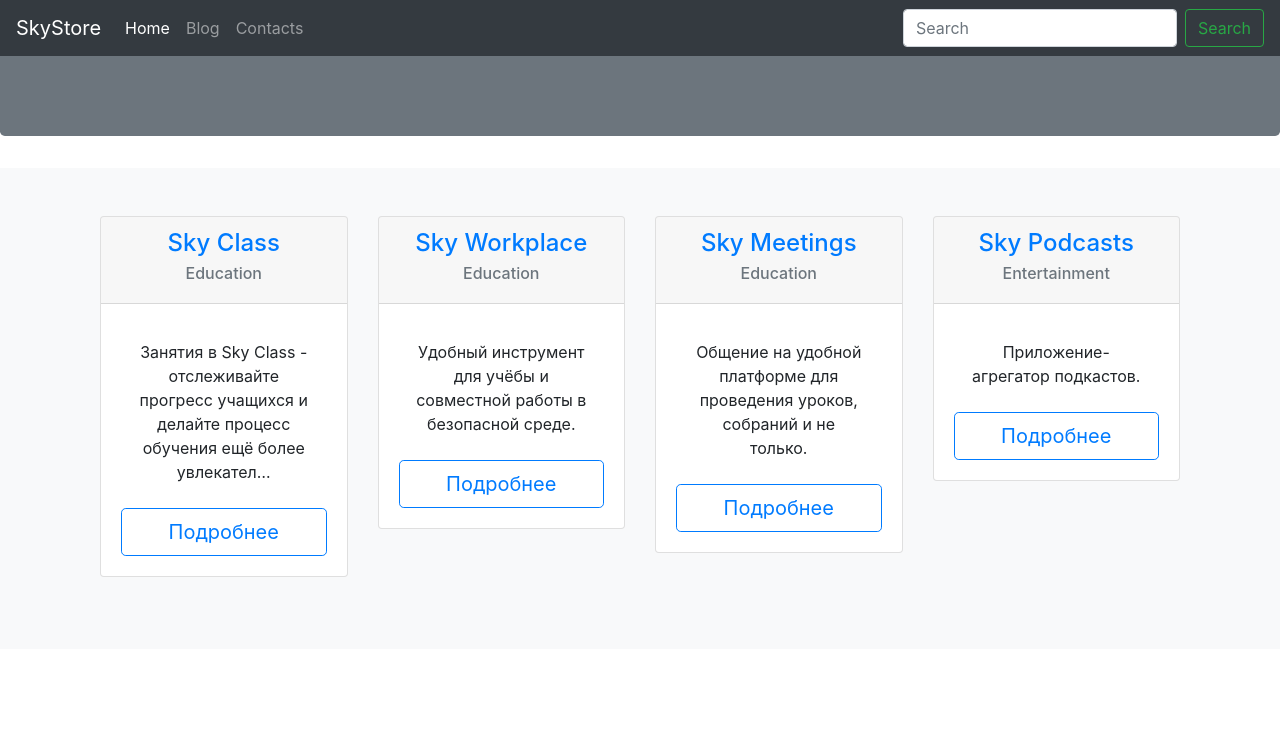
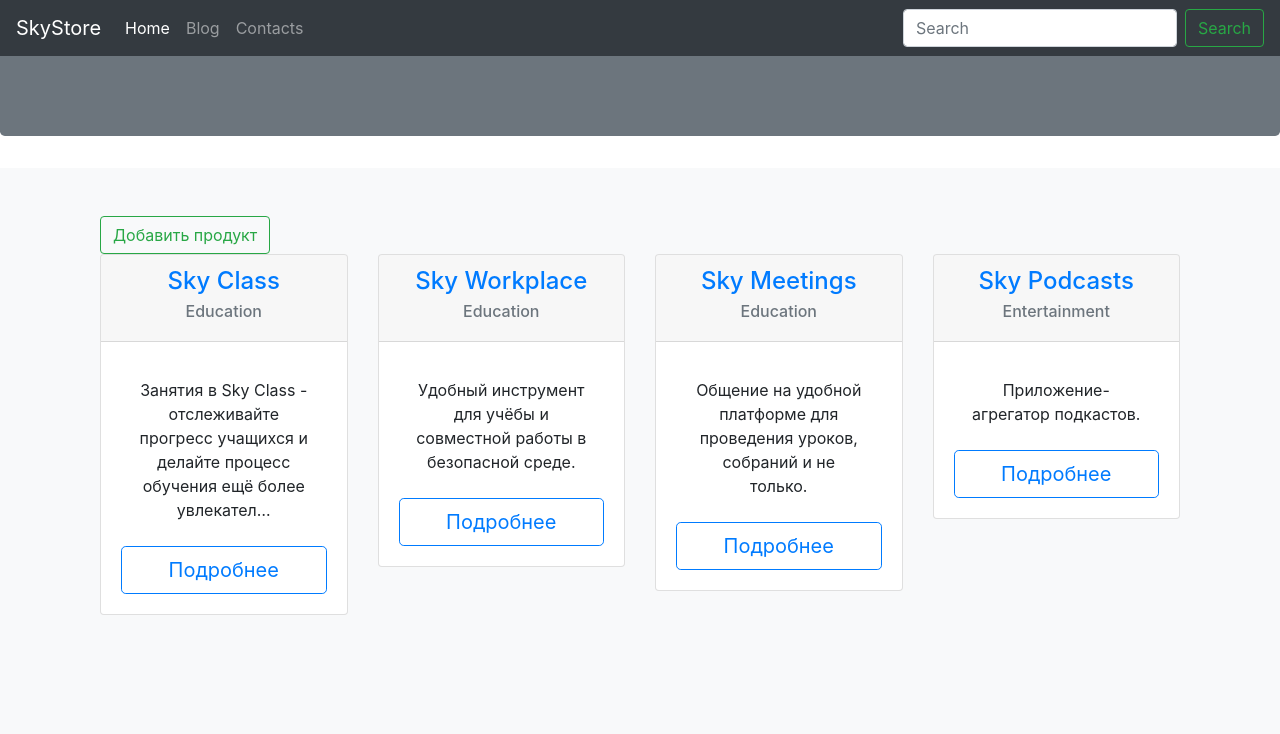
Before and after one commit to tu1ana/HW_19.2_django, a Django app: page / in a window 1280 px wide. Shown: the top 734 px of the page. Run offline with Django 4.2, Linux system fonts and the light colour scheme; data comes from the database, SQL or seed files in the repository; some libraries are stand-ins or nearby versions.

Commit message:
button added

```diff
--- a/catalog/templates/catalog/product_list.html
+++ b/catalog/templates/catalog/product_list.html
@@ -1,7 +1,8 @@
 {% extends 'catalog/base.html' %}
 
 {% block content %}
-<div class="container">
+<div class="col-12 mb-5">
+    <a class="btn btn-outline-success" href="{% url 'catalog:create_product' %}">Добавить продукт</a>
     <div class="row text-center">
         {% for object in object_list %}
             {% include 'catalog/includes/inc_product.html' %}
```
